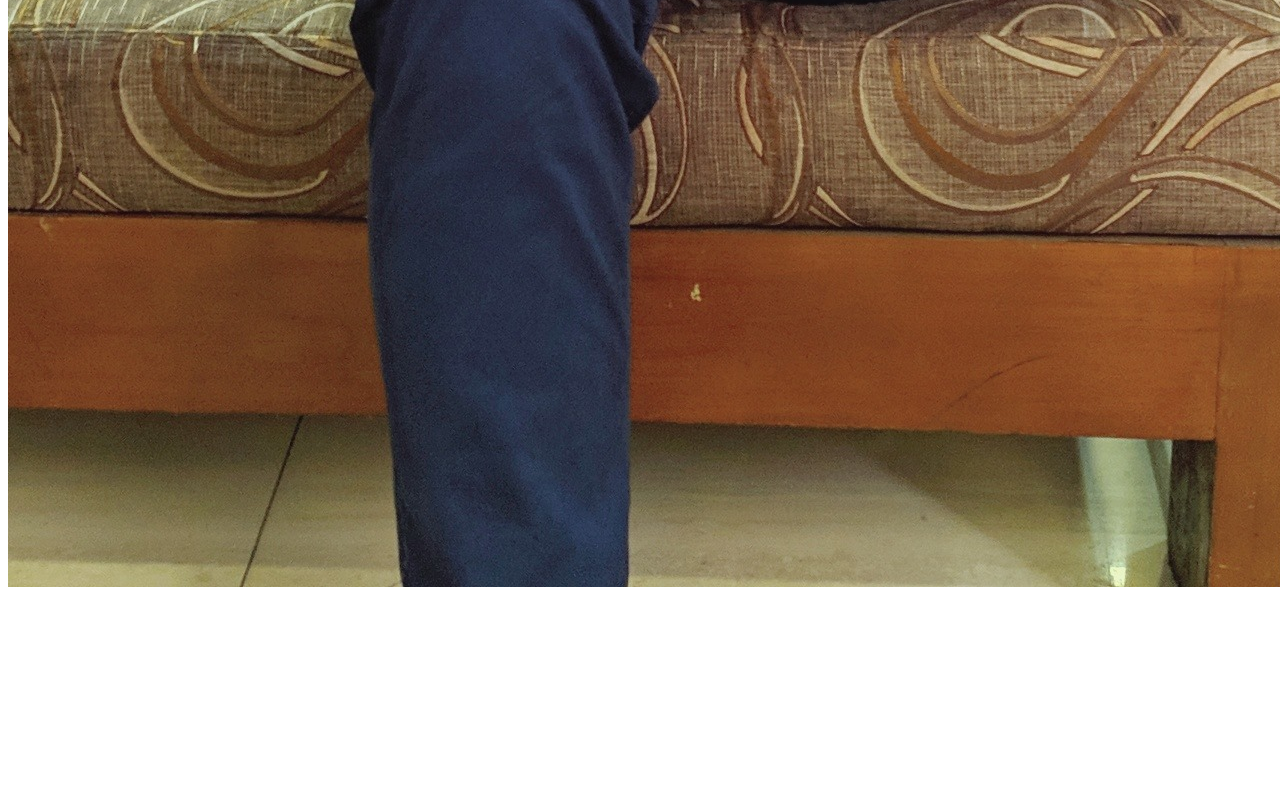
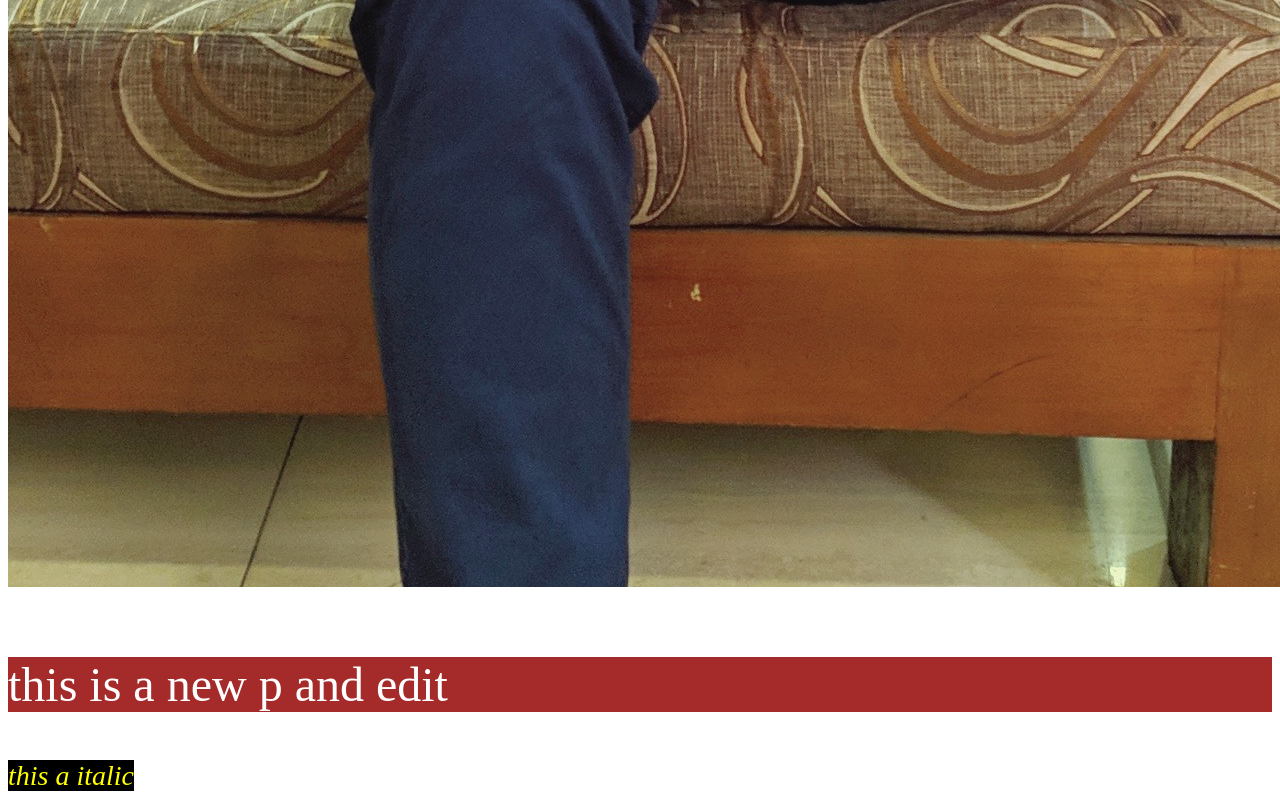
Before and after one commit to Habib0011/third-repo, a plain HTML site: page index.html in a window 1280 px wide. Shown: the part 1783-2583 px from the top of the page. Before the commit the page ends 2382 px from the top, so only its background shows below. Drawn offline with Linux system fonts and the light colour scheme.

Commit message:
this a new p and i

```diff
--- a/index.html
+++ b/index.html
@@ -12,6 +12,8 @@
     <h2>this is a new line </h2>
     <h3>this is a another new line</h3>
     <img src="habib1.jpg" alt="">
-    <img src="habib2.jpg" alt="">
+    <img src="habib2.jpg" alt=""><br><br>
+    <p>this is a new p and edit</p>
+    <i>this a italic</i>
 </body>
 </html>
--- a/style.css
+++ b/style.css
@@ -7,3 +7,13 @@ h2{
     background-color: black;
 
 }
+p{
+    font-size: 48px;
+    background-color: brown;
+    color: white;
+}
+i{
+    color: yellow;
+    background-color: black;
+    font-size: 28px;
+}
```
